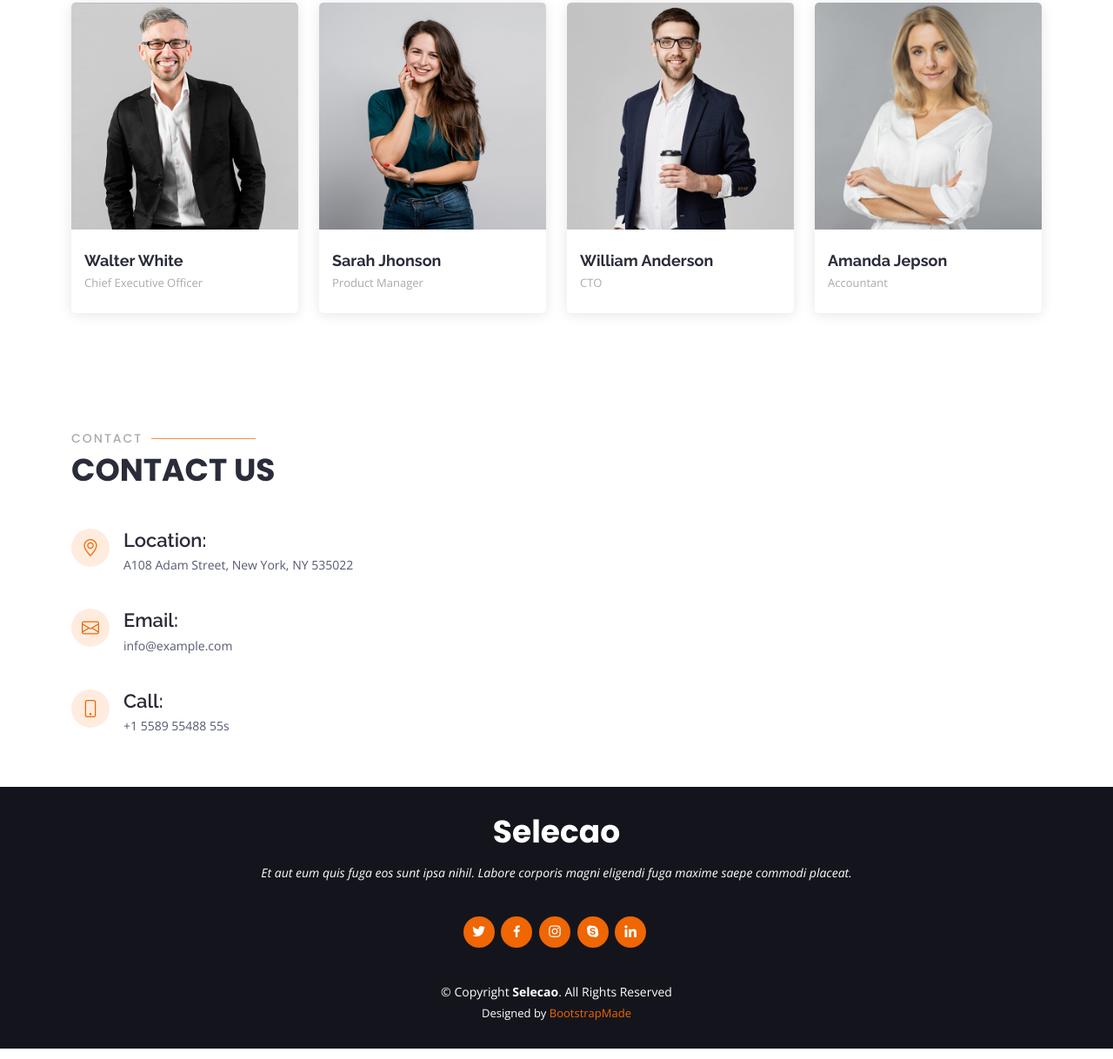
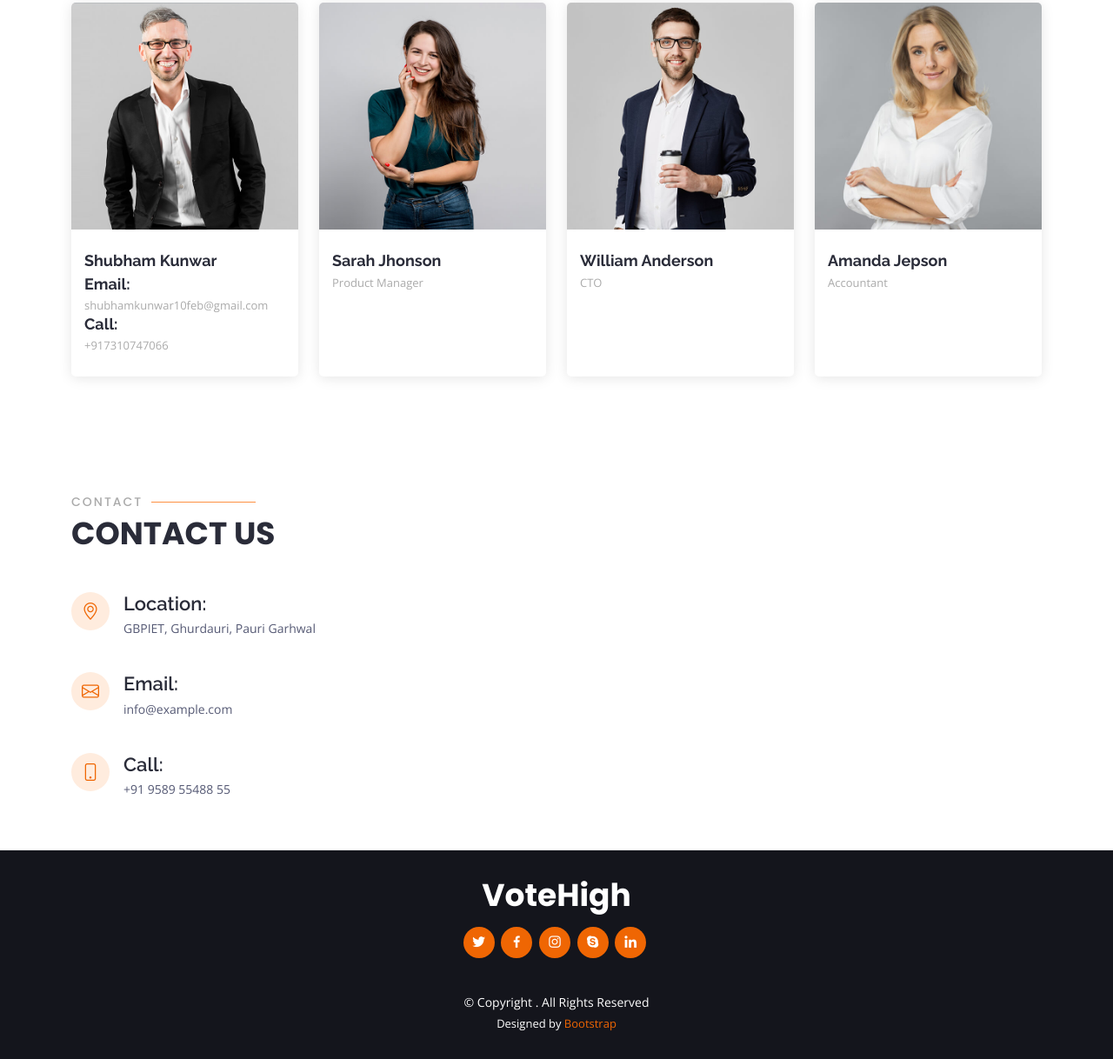
Before and after one commit to rabbit-sol/votingdapp, a website: page src/index.html in a window 1280 px wide. Shown: the part 1368-2586 px from the top of the page at 87% size. Drawn offline with nearby package versions, Linux system fonts and the light colour scheme; files whose address does not match are found by name.

Commit message:
Update index.html

```diff
--- a/src/index.html
+++ b/src/index.html
@@ -5,7 +5,7 @@
   <meta charset="utf-8">
   <meta content="width=device-width, initial-scale=1.0" name="viewport">
 
-  <title>Selecao Bootstrap Template - Index</title>
+  <title>Evoting Dapp</title>
   <meta content="" name="description">
   <meta content="" name="keywords">
 
@@ -54,7 +54,7 @@
         <ul>
           <li><a class="nav-link scrollto active" href="#hero">Home</a></li>
           <li><a class="nav-link scrollto" href="#about">About</a></li>
-          <li><a class="nav-link scrollto" href="#about">Documentation</a></li>
+          <li><a class="nav-link scrollto" target="_blank" href="https://github.com/whiterabbit-hub/votingdapp">Documentation</a></li>
           <li><a class="nav-link scrollto" href="#team">Team</a></li>
 
           <li><a class="nav-link scrollto" href="#contact">Contact</a></li>
@@ -218,8 +218,11 @@
                 </div>
               </div>
               <div class="member-info">
-                <h4>Walter White</h4>
-                <span>Chief Executive Officer</span>
+                <h4>Shubham Kunwar</h4>
+                <h4>Email:</h4>
+                <span>shubhamkunwar10feb@gmail.com</span>
+                <h4>Call:</h4>
+                <span>+917310747066</span>
               </div>
             </div>
           </div>
@@ -299,7 +302,7 @@
               <div class="address">
                 <i class="bi bi-geo-alt"></i>
                 <h4>Location:</h4>
-                <p>A108 Adam Street, New York, NY 535022</p>
+                <p>GBPIET, Ghurdauri, Pauri Garhwal</p>
               </div>
 
               <div class="email">
@@ -311,7 +314,7 @@
               <div class="phone">
                 <i class="bi bi-phone"></i>
                 <h4>Call:</h4>
-                <p>+1 5589 55488 55s</p>
+                <p>+91 9589 55488 55</p>
               </div>
 
             </div>
@@ -329,8 +332,7 @@
   <!-- ======= Footer ======= -->
   <footer id="footer">
     <div class="container">
-      <h3>Selecao</h3>
-      <p>Et aut eum quis fuga eos sunt ipsa nihil. Labore corporis magni eligendi fuga maxime saepe commodi placeat.</p>
+      <h3>VoteHigh</h3>
       <div class="social-links">
         <a href="#" class="twitter"><i class="bx bxl-twitter"></i></a>
         <a href="#" class="facebook"><i class="bx bxl-facebook"></i></a>
@@ -339,14 +341,14 @@
         <a href="#" class="linkedin"><i class="bx bxl-linkedin"></i></a>
       </div>
       <div class="copyright">
-        &copy; Copyright <strong><span>Selecao</span></strong>. All Rights Reserved
+        &copy; Copyright <strong><span></span></strong>. All Rights Reserved
       </div>
       <div class="credits">
         <!-- All the links in the footer should remain intact. -->
         <!-- You can delete the links only if you purchased the pro version. -->
         <!-- Licensing information: https://bootstrapmade.com/license/ -->
         <!-- Purchase the pro version with working PHP/AJAX contact form: https://bootstrapmade.com/selecao-bootstrap-template/ -->
-        Designed by <a href="https://bootstrapmade.com/">BootstrapMade</a>
+        Designed by <a href="https://getbootstrap.com/">Bootstrap</a>
       </div>
     </div>
   </footer><!-- End Footer -->
```
